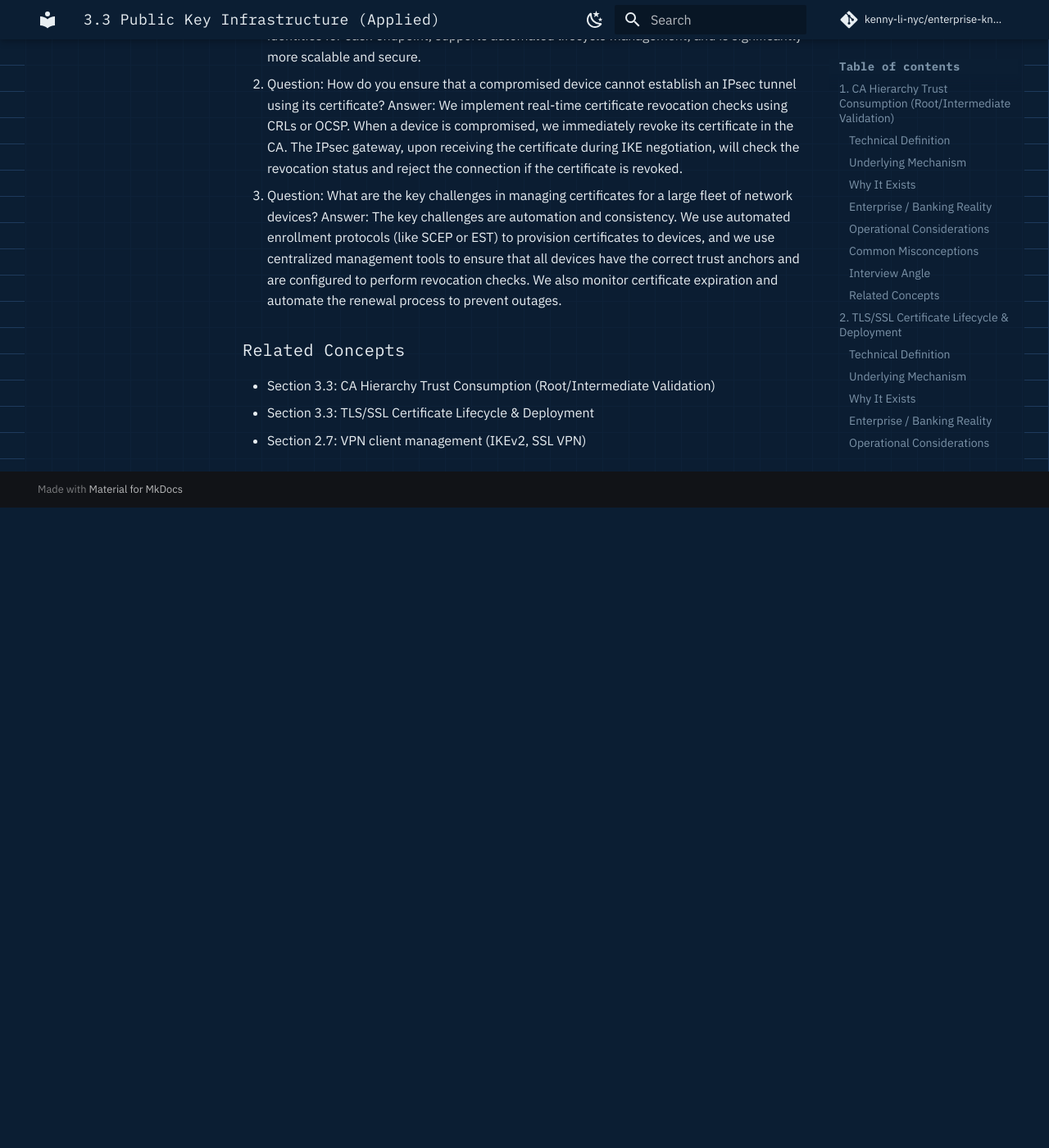
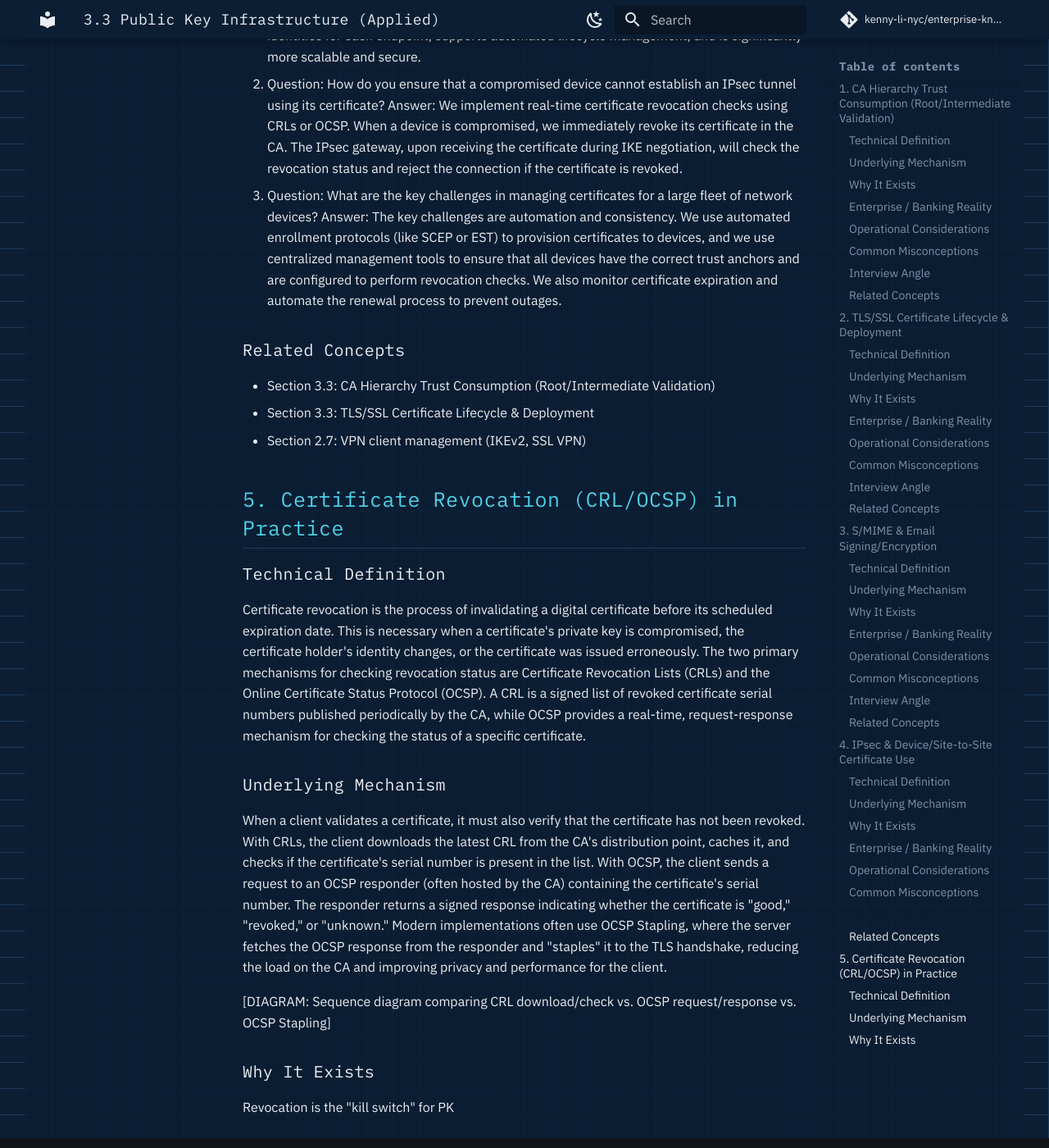
Before and after one commit to kenny-li-nyc/enterprise-knowledge-base, an MkDocs documentation site: the page built from docs/security/public-key-infrastructure-applied.md, in a window 1280 px wide and 1400 px high, scrolled down 9680 px. Shown: the whole window at 82% size. Built offline with MkDocs 1.6.1 and Material for MkDocs 9.7.7, drawn with Linux system fonts in a browser that asks for light colours; comment, search, counter and statistics services are not loaded; before the commit the page ends 10299 px from its top, so only the background shows below that.

Commit message:
feat: add section on certificate revocation to PKI documentation
Co-authored-by: aider (gemini/gemini-3.1-flash-lite) <aider@aider.chat>

```diff
--- a/docs/security/public-key-infrastructure-applied.md
+++ b/docs/security/public-key-infrastructure-applied.md
@@ -150,3 +150,16 @@ Operationalizing certificate-based IPsec requires tight integration between the
 - Section 3.3: CA Hierarchy Trust Consumption (Root/Intermediate Validation)
 - Section 3.3: TLS/SSL Certificate Lifecycle & Deployment
 - Section 2.7: VPN client management (IKEv2, SSL VPN)
+
+## 5. Certificate Revocation (CRL/OCSP) in Practice
+
+### Technical Definition
+Certificate revocation is the process of invalidating a digital certificate before its scheduled expiration date. This is necessary when a certificate's private key is compromised, the certificate holder's identity changes, or the certificate was issued erroneously. The two primary mechanisms for checking revocation status are Certificate Revocation Lists (CRLs) and the Online Certificate Status Protocol (OCSP). A CRL is a signed list of revoked certificate serial numbers published periodically by the CA, while OCSP provides a real-time, request-response mechanism for checking the status of a specific certificate.
+
+### Underlying Mechanism
+When a client validates a certificate, it must also verify that the certificate has not been revoked. With CRLs, the client downloads the latest CRL from the CA's distribution point, caches it, and checks if the certificate's serial number is present in the list. With OCSP, the client sends a request to an OCSP responder (often hosted by the CA) containing the certificate's serial number. The responder returns a signed response indicating whether the certificate is "good," "revoked," or "unknown." Modern implementations often use OCSP Stapling, where the server fetches the OCSP response from the responder and "staples" it to the TLS handshake, reducing the load on the CA and improving privacy and performance for the client.
+
+[DIAGRAM: Sequence diagram comparing CRL download/check vs. OCSP request/response vs. OCSP Stapling]
+
+### Why It Exists
+Revocation is the "kill switch" for PK
```
